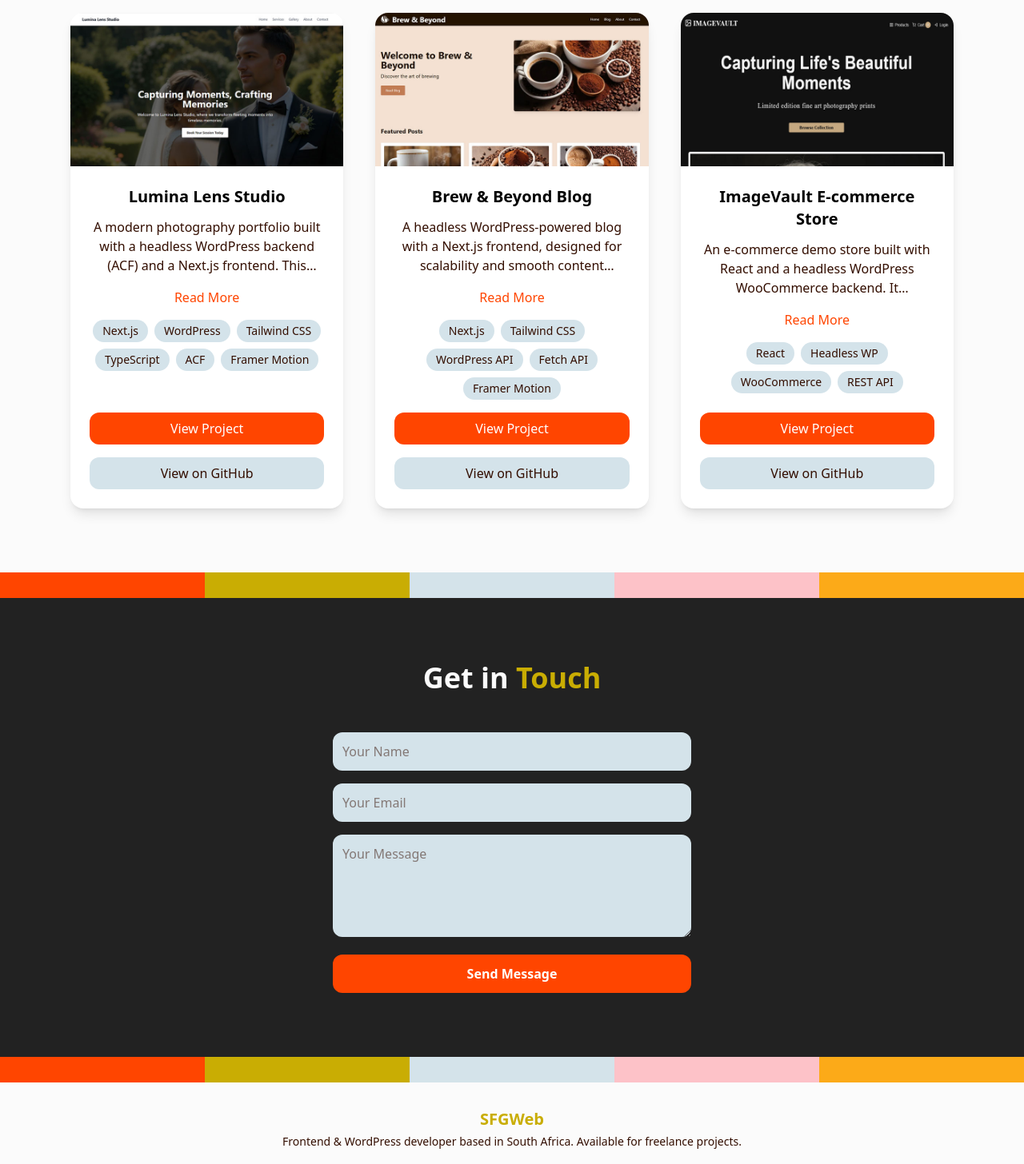
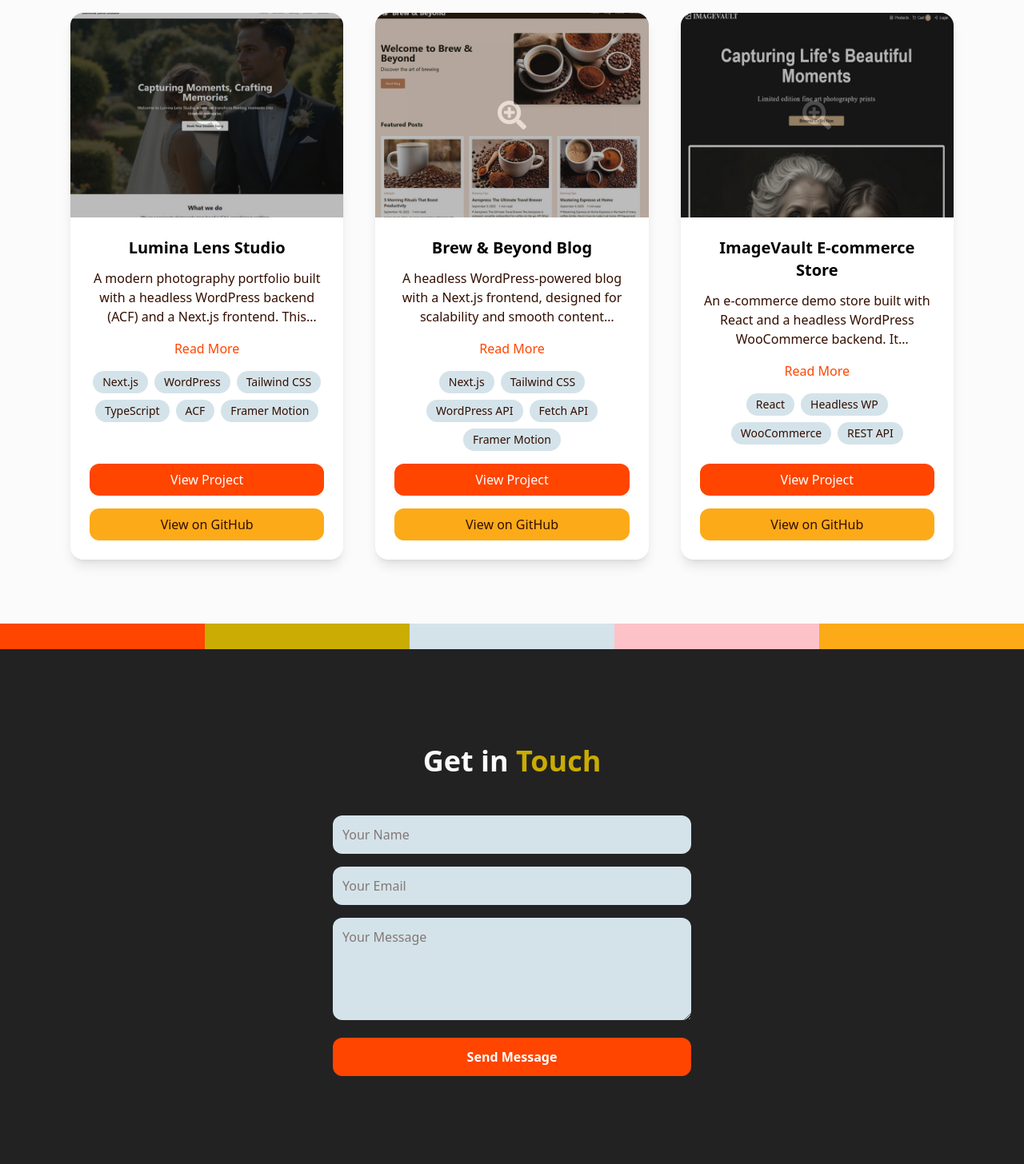
Before and after one commit to stefangrobler155/sfgweb-colorful, a Next.js app: page / in a window 1280 px wide. Shown: the part 1980-3436 px from the top of the page at 80% size. Built offline with nearby package versions, Linux system fonts and the light colour scheme.

Commit message:
feat: add BackButton component and update various styles for consistency

```diff
--- a/src/app/globals.css
+++ b/src/app/globals.css
@@ -13,5 +13,5 @@
 
 html {
   scroll-behavior: smooth;
-  scroll-padding-top: 110px;
+  scroll-padding-top: 105px;
 }
--- a/src/app/projects/[slug]/page.jsx
+++ b/src/app/projects/[slug]/page.jsx
@@ -3,6 +3,7 @@ import { notFound } from "next/navigation";
 import TechDetailsToggle from "@/components/TechDetailsToggle"; // Create this client component
 import { projects } from "@/data/projects";
 import ColorBlocks from "@/components/ColorBlocks";
+import BackButton from "@/components/BackButton";
 
 export default async function ProjectPage({ params }) {
   const { slug } = await params; // Next.js handles params as an object in async functions
@@ -70,6 +71,7 @@ export default async function ProjectPage({ params }) {
             </a>
           )}
         </div>
+        <BackButton />
       </div>
       <ColorBlocks />
     </section>
--- /dev/null
+++ b/src/components/BackButton.jsx
@@ -0,0 +1,16 @@
+"use client";
+// components/BackButton.jsx
+import { useRouter } from "next/navigation";
+
+export default function BackButton() {
+  const router = useRouter();
+
+  return (
+    <button
+      onClick={() => router.back()}
+      className="mt-8 inline-block px-4 py-2 rounded-md bg-[var(--accent-color-2)] hover:bg-[var(--accent-color-1)] text-[var(--primary-color)] transition"
+    >
+      ← Back
+    </button>
+  );
+}
--- a/src/components/Contact.jsx
+++ b/src/components/Contact.jsx
@@ -44,7 +44,7 @@ const handleSubmit = async (e) => {
 
   return (
     <section id="contact" className="py-20 bg-[var(--secondary-color)] text-[var(--primary-color)]">
-      <div className="max-w-6xl mx-auto px-6 text-center">
+      <div className="max-w-6xl mx-auto px-6 text-center py-10">
         <motion.h2
           initial={{ opacity: 0, y: 30 }}
           whileInView={{ opacity: 1, y: 0 }}
--- a/src/components/Footer.jsx
+++ b/src/components/Footer.jsx
@@ -13,15 +13,15 @@ export default function Footer() {
           className="mb-4"
         >
           <h3 className="text-xl font-semibold text-[var(--accent-color-2)]">
-           SFGWeb
+           sfgweb.co.za
           </h3>
           <p className="mt-1 text-sm text-[var(--text-color)]">
-            Frontend & WordPress developer based in South Africa. Available for freelance projects.
+            Frontend & WordPress developer based in South Africa. Available for freelance projects & employment.
           </p>
         </motion.div>
-        <p className="text-sm text-[var(--text-color)]">Email: stefan@sfgweb.com</p>
+        <p className="text-sm text-[var(--text-color)]">Email: <a href="mailto:stefan@sfgweb.co.za">stefan@sfgweb.co.za</a></p>
         <p className="text-xs text-[var(--text-color)] mt-2">
-          © 2025 Stefan | SFG Web. All rights reserved.
+          © 2025 sfgweb.co.za. All rights reserved.
         </p>
       </div>
     </footer>
--- a/src/components/Hero.jsx
+++ b/src/components/Hero.jsx
@@ -10,7 +10,7 @@ export default function Hero() {
         initial={{ opacity: 0, y: 40 }}
         animate={{ opacity: 1, y: 0 }}
         transition={{ duration: 0.8, ease: "easeOut" }}
-        className="text-5xl md:text-7xl font-extrabold text-[var(--text-color)]"
+        className="text-4xl md:text-7xl font-extrabold text-[var(--text-color)]"
       >
         Building Scalable,{" "}
         <span className="text-[var(--accent-color-1)]">Modern Websites</span>{" "}
--- a/src/components/Portfolio.jsx
+++ b/src/components/Portfolio.jsx
@@ -1,4 +1,3 @@
-// src/components/Portfolio.jsx
 "use client";
 
 import { motion, AnimatePresence } from "framer-motion";
@@ -6,6 +5,7 @@ import Image from "next/image";
 import Link from "next/link";
 import { useState } from "react";
 import { projects } from "@/data/projects";
+import { FaSearchPlus } from "react-icons/fa";
 
 export default function Portfolio() {
   const [modalOpen, setModalOpen] = useState(false);
@@ -38,13 +38,16 @@ export default function Portfolio() {
               viewport={{ once: true, amount: 0.2 }}
               transition={{ duration: 0.5, delay: index * 0.2 }}
             >
-              <div className="relative w-full h-48 cursor-pointer" onClick={() => openModal(project.fullImage)}>
+              <div className="relative w-full h-64 cursor-pointer" onClick={() => openModal(project.fullImage)}>
                 <Image
                   src={project.image}
                   alt={project.title}
                   fill
-                  className="object-cover object-top"
+                  className="object-cover"
                 />
+                <div className="absolute inset-0 bg-[var(--secondary-color)] opacity-30 hover:opacity-80 transition-opacity flex items-center justify-center">
+                  <FaSearchPlus className="text-white text-4xl opacity-80 hover:opacity-100 transition-opacity" />
+                </div>
               </div>
               <div className="p-6 flex flex-col justify-between flex-grow">
                 <div>
@@ -76,7 +79,7 @@ export default function Portfolio() {
                     target="_blank"
                     rel="noopener noreferrer"
                     className="inline-block px-5 py-2 rounded-xl bg-[var(--accent-color-1)] text-white font-medium transition text-center w-full"
-                    whileHover={{ scale: 1.05, backgroundColor: "#ff5722" }}
+                    whileHover={{ scale: 1.05, backgroundColor: "var( --accent-color-2)"  }}
                     whileTap={{ scale: 0.95 }}
                   >
                     View Project
@@ -86,8 +89,8 @@ export default function Portfolio() {
                       href={project.github}
                       target="_blank"
                       rel="noopener noreferrer"
-                      className="inline-block px-5 py-2 rounded-xl bg-[var(--accent-color-3)] text-[var(--text-color)] font-medium transition text-center w-full"
-                      whileHover={{ scale: 1.05, backgroundColor: "#c0d6e0" }}
+                      className="inline-block px-5 py-2 rounded-xl bg-[var(--accent-color-5)] text-[var(--text-color)] font-medium transition text-center w-full"
+                      whileHover={{ scale: 1.05, backgroundColor: "var(--accent-color-4)" }}
                       whileTap={{ scale: 0.95 }}
                     >
                       View on GitHub
@@ -111,7 +114,7 @@ export default function Portfolio() {
             onClick={closeModal}
           >
             <motion.div
-              className="relative w-full h-full max-w-[80vw] max-h-[80vh] p-4" // Adjusted to 80% of viewport for desktop fit
+              className="relative w-full h-full max-w-[80vw] max-h-[80vh] p-4"
               initial={{ scale: 0.8 }}
               animate={{ scale: 1 }}
               exit={{ scale: 0.8 }}
@@ -120,9 +123,9 @@ export default function Portfolio() {
               <Image
                 src={selectedImage}
                 alt="Full project image"
-                width={1200} // Fallback dimensions
-                height={800} // Fallback dimensions
-                className="object-contain w-full h-full" // Forces image to fit container
+                width={1200}
+                height={800}
+                className="object-contain w-full h-full"
               />
               <button
                 className="absolute top-2 right-2 text-white text-2xl"
```
